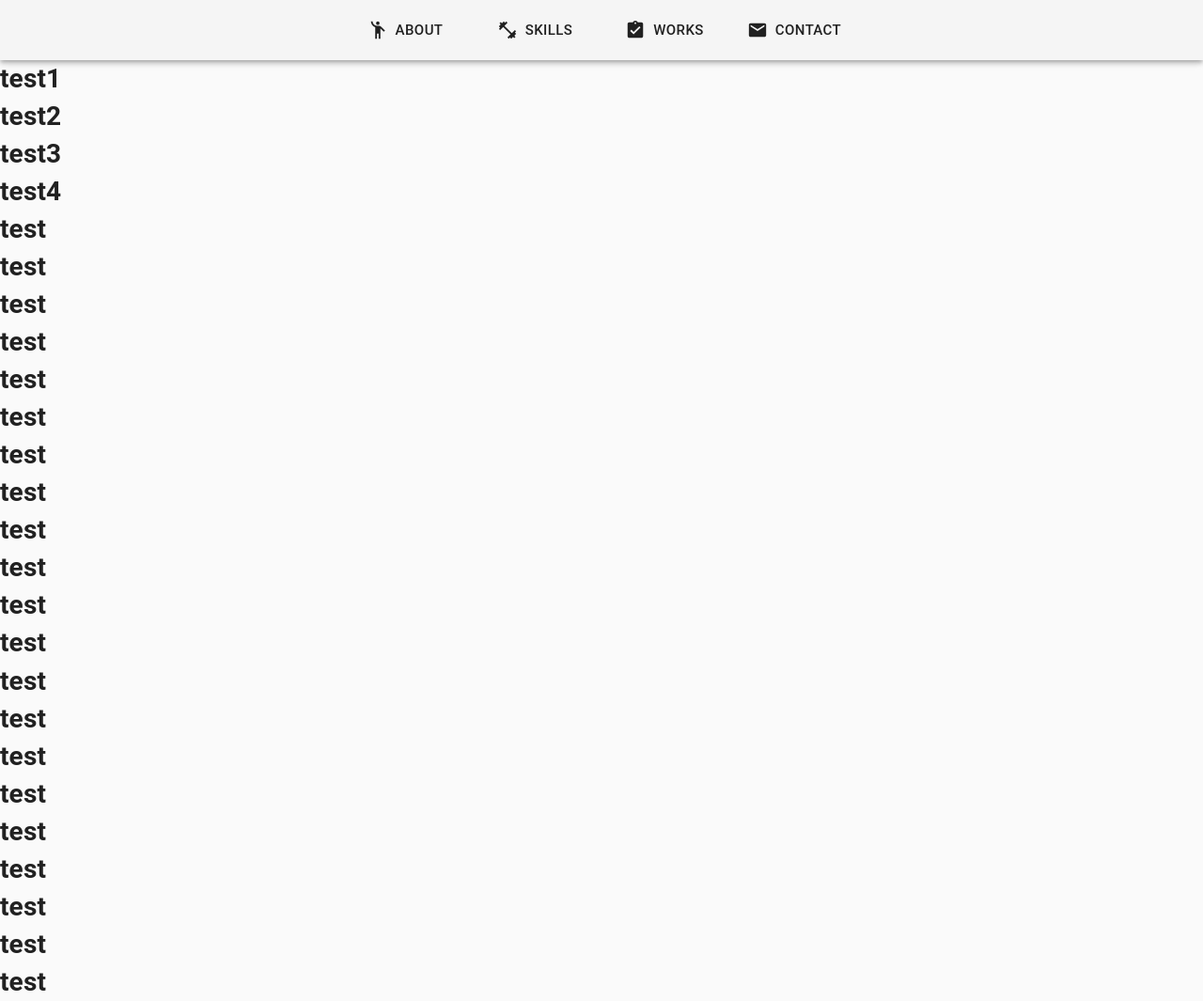
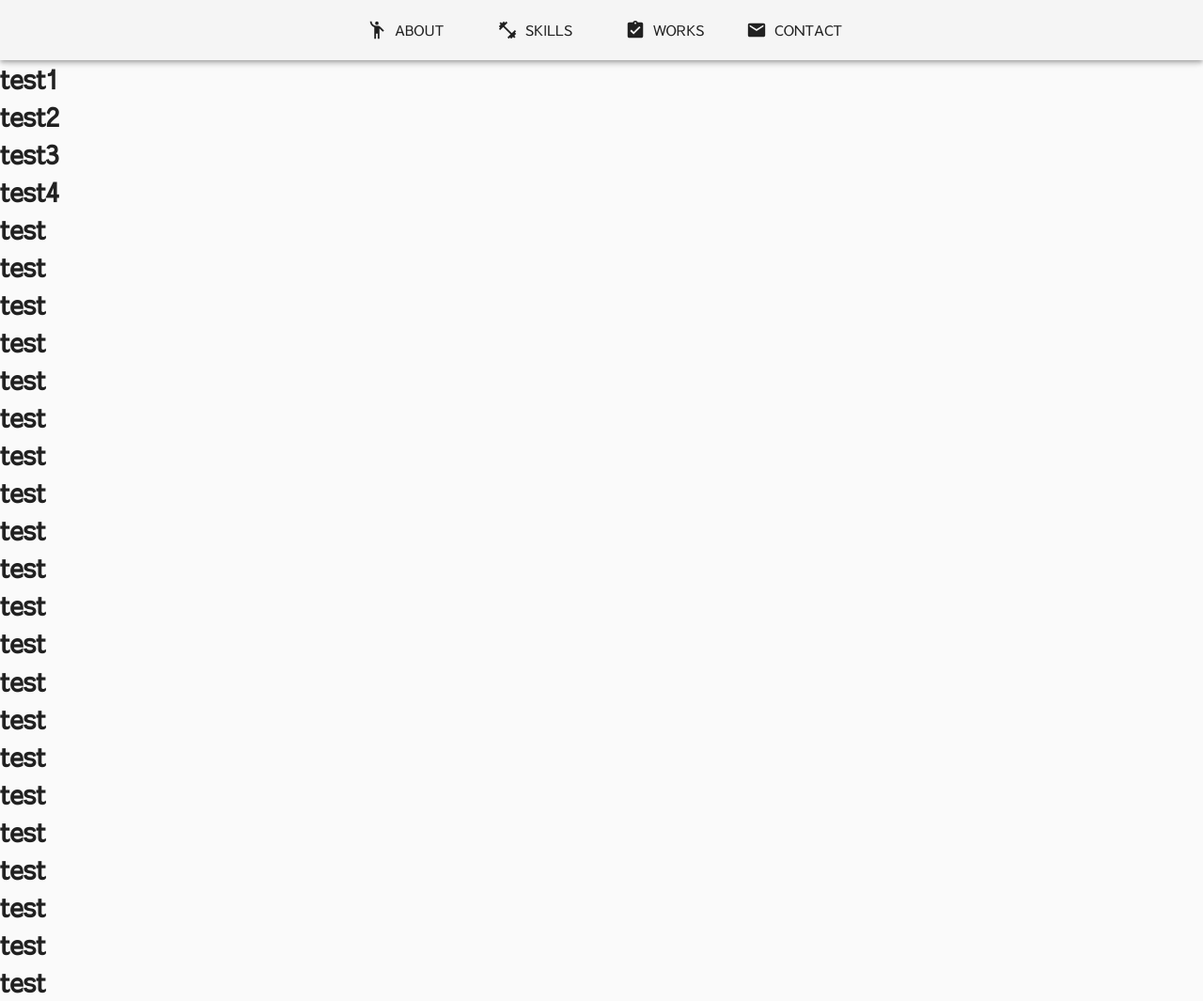
Before and after one commit to Sota-Watanabe/Portfolio, a React app: page / in a window 1280 px wide. Shown: the whole page at 94% size. Built offline with nearby package versions, Linux system fonts and the light colour scheme.

Commit message:
sawarabiフォントの追加

```diff
--- a/public/index.html
+++ b/public/index.html
@@ -3,6 +3,7 @@
   <head>
     <meta charset="utf-8" />
     <link rel="icon" href="%PUBLIC_URL%/favicon.ico" />
+    <link href="https://fonts.googleapis.com/css2?family=Sawarabi+Gothic&display=swap" rel="stylesheet">
     <meta name="viewport" content="width=device-width, initial-scale=1" />
     <meta name="theme-color" content="#000000" />
     <meta
--- a/src/index.js
+++ b/src/index.js
@@ -2,10 +2,19 @@ import React from "react";
 import ReactDOM from "react-dom";
 import "./index.css";
 import { App } from "./components/App";
+import { createMuiTheme, MuiThemeProvider } from "@material-ui/core";
+
+const theme = createMuiTheme({
+  typography: {
+    fontFamily: ["Sawarabi Gothic", "Noto Sans", "sans-serif"].join(","),
+  },
+});
 
 ReactDOM.render(
   <React.StrictMode>
-    <App />
+    <MuiThemeProvider theme={theme}>
+      <App />
+    </MuiThemeProvider>
   </React.StrictMode>,
   document.getElementById("root")
 );
```
